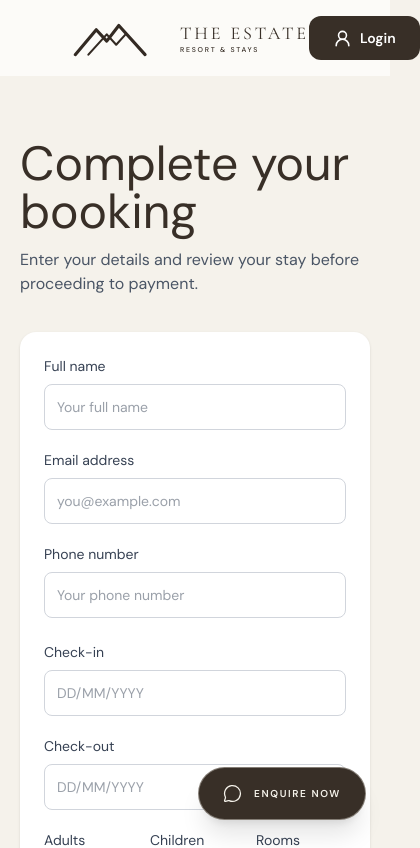
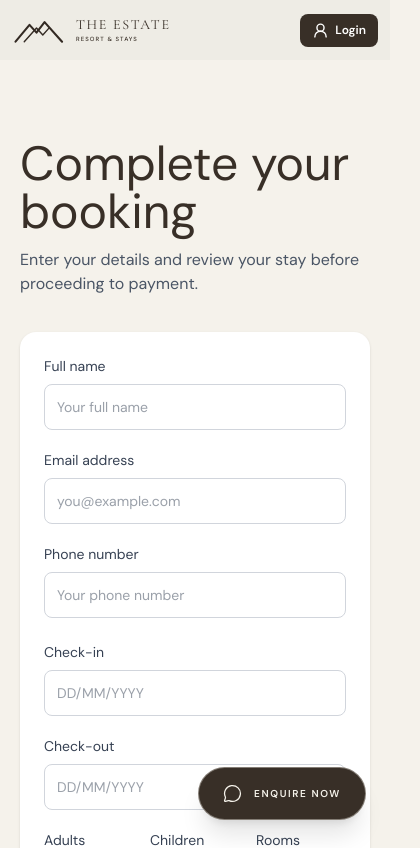
Before and after one commit to Im-1ucky/Resort, a Next.js app in the folder frontend/: page /booking in a window 390 px wide. Shown: the top 848 px of the page, 420 px wide, since content can reach past the window. Built offline with nearby package versions, Linux system fonts and the light colour scheme; no server answers.

Commit message:
Fixed the navbar for phone too

```diff
--- a/frontend/src/components/Navbar/Navbar.jsx
+++ b/frontend/src/components/Navbar/Navbar.jsx
@@ -1,3 +1,4 @@
+
 "use client";
 
 import { UserRound } from "lucide-react";
@@ -32,25 +33,25 @@ export default function Navbar() {
 
   return (
     <header className="absolute inset-x-0 top-0 z-50 w-full">
-      <div className="flex h-[76px] w-full items-center justify-between bg-[#FCFBF8] pl-14 pr-4 sm:h-[88px] sm:pl-16 sm:pr-6 lg:pl-18 lg:pr-8 xl:pl-10 xl:pr-10">
+      <div className="flex h-[60px] w-full items-center justify-between bg-cream pl-3 pr-3 sm:h-[72px] sm:pl-10 sm:pr-6 lg:pl-14 lg:pr-10">
 
         {/* Brand */}
         <Link
           href="/"
-          className="flex shrink-0 items-center gap-3 text-[#332A23]"
+          className="flex min-w-0 shrink items-center gap-2 text-[#332A23] sm:gap-3"
         >
           <img
             src="/images/logo/logo.svg"
             alt="The Estate mountain logo"
-            className="h-13 w-28 object-contain"
+            className="h-10 w-14 shrink-0 object-contain sm:h-13 sm:w-28"
           />
 
-          <div className="flex flex-col justify-center gap-1">
-            <span className="font-display text-lg leading-none tracking-[0.16em] sm:text-[23px]">
+          <div className="flex min-w-0 flex-col justify-center gap-1">
+            <span className="whitespace-nowrap font-display text-sm leading-none tracking-[0.12em] sm:text-[23px] sm:tracking-[0.16em]">
               THE ESTATE
             </span>
 
-            <span className="text-[7px] font-medium leading-none tracking-[0.25em] sm:text-[10px]">
+            <span className="whitespace-nowrap text-[6px] font-medium leading-none tracking-[0.18em] sm:text-[10px] sm:tracking-[0.25em]">
               RESORT &amp; STAYS
             </span>
           </div>
@@ -60,9 +61,9 @@ export default function Navbar() {
         {!loading && (
           <Link
             href={user ? "/profile" : "/staff/login"}
-            className="flex items-center gap-2 rounded-xl bg-coffee px-6 py-3 text-sm font-semibold !text-white transition hover:bg-coffee-dark sm:text-base"
+            className="flex shrink-0 items-center gap-1.5 rounded-lg bg-coffee px-3 py-2 text-xs font-semibold !text-white transition hover:bg-coffee-dark sm:gap-2 sm:rounded-xl sm:px-6 sm:py-3 sm:text-base"
           >
-            <UserRound size={19} strokeWidth={2} />
+            <UserRound size={17} strokeWidth={2} />
             {user ? "Profile" : "Login"}
           </Link>
         )}
```
